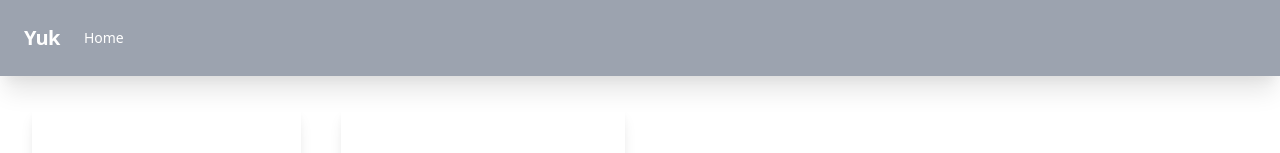
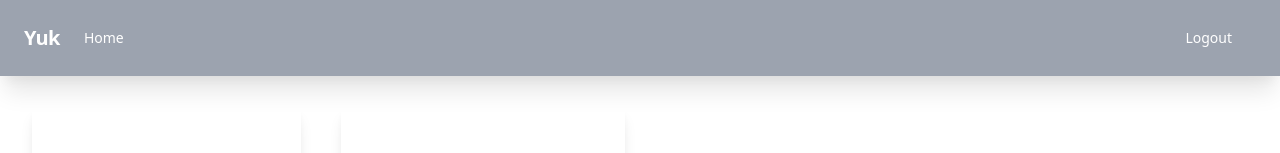
Before and after one commit to abhisawesome/yuk, a Next.js app: page /dashboard in a window 1280 px wide. Shown: the top 153 px of the page. Built offline with nearby package versions, Linux system fonts and the light colour scheme; sample sign-in values are in the browser's storage.

Commit message:
Added logout

```diff
--- a/src/components/Navbar/index.tsx
+++ b/src/components/Navbar/index.tsx
@@ -1,6 +1,12 @@
 import Link from 'next/link'
+import { useRouter } from 'next/router';
 
 const NavBar = () => {
+    const router = useRouter()
+    const logout = () => {
+        localStorage.removeItem('token');
+        router.push('/')
+    }
     return (
         <div className="bg-gray-400  dark:bg-gray-800 shadow-xl">
             <nav className="flex items-center justify-between flex-wrap bg-teal-500 p-6 ">
@@ -12,11 +18,19 @@ const NavBar = () => {
                         <Link
                             href="/dashboard"
                         >
-                            <a className="block mt-4 lg:inline-block lg:mt-0 text-teal-200 mr-6 hover:bg-indigo-300">Home</a>
+                            <a className="block mt-4 lg:inline-block lg:mt-0 text-teal-200 mr-6 hover:bg-indigo-300">
+                                Home
+                            </a>
                         </Link>
+                        <div className="flex float-right">
+                            <button onClick={logout}>
+                                <a className="block mt-4 lg:inline-block lg:mt-0 text-teal-200 mr-6 hover:bg-indigo-300">
+                                    Logout
+                                </a>
+                            </button>
+                        </div>
                     </div>
                 </div>
-
             </nav>
         </div>
     )
```
